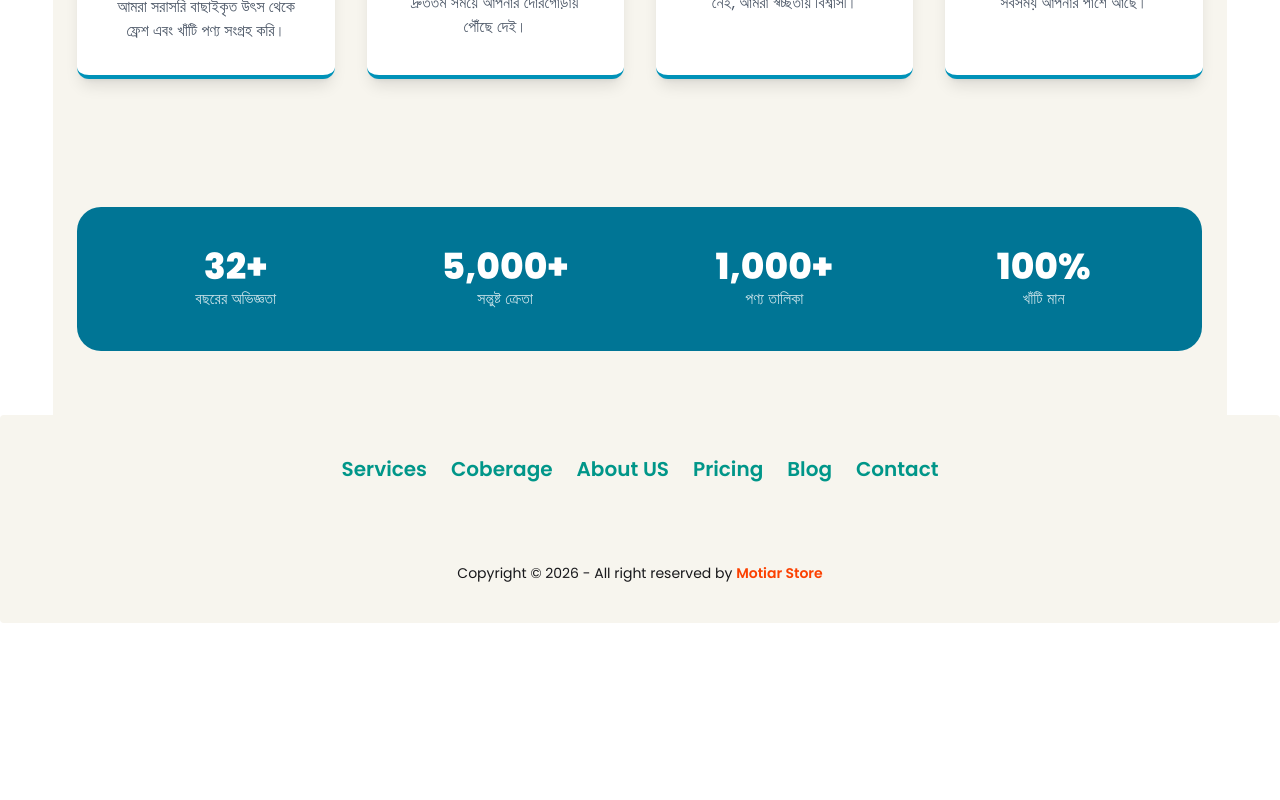
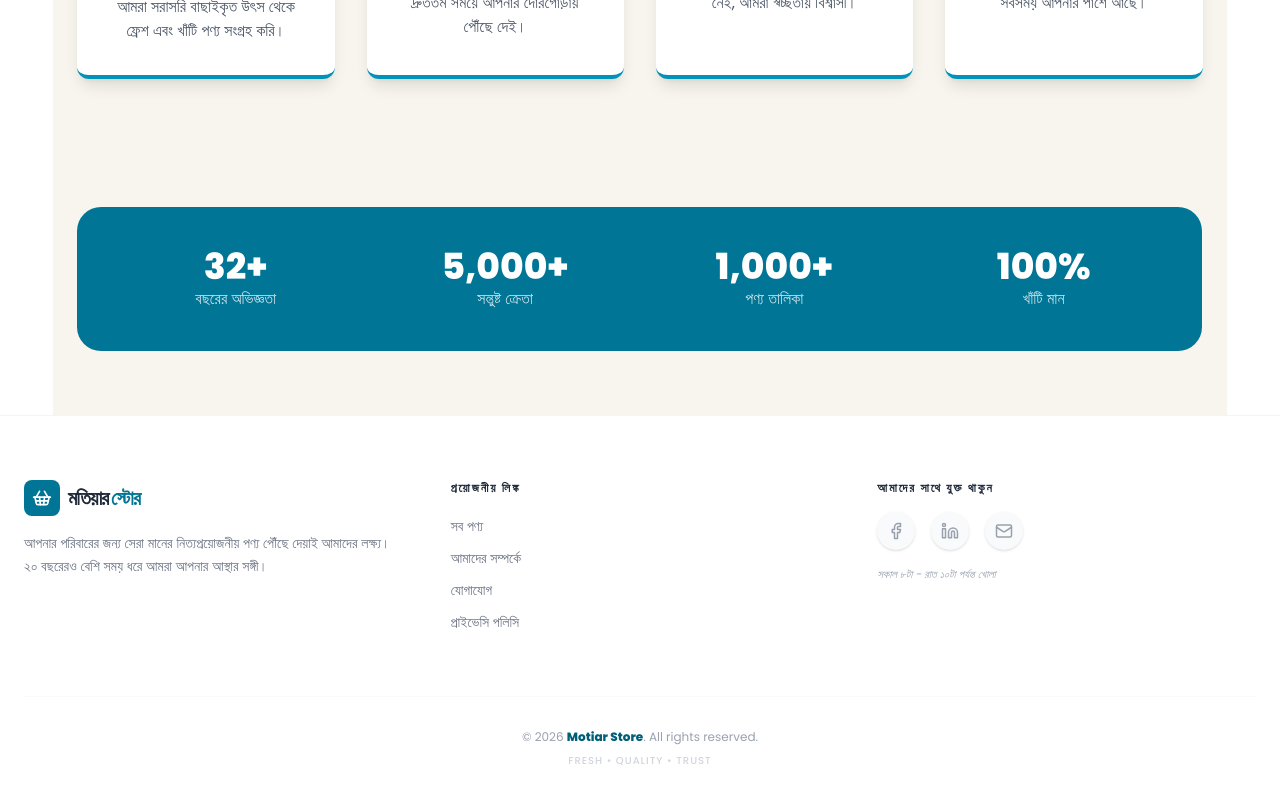
Before and after one commit to mehedihasanshohan/motiar-store-nextjs, a Next.js app: page /About in a window 1280 px wide. Shown: the part 1153-1953 px from the top of the page. Before the commit the page ends 1776 px from the top, so only its background shows below. Built offline with nearby package versions, Linux system fonts and the light colour scheme; no server answers.

Commit message:
update readme.md

```diff
--- a/src/components/layouts/Footer.jsx
+++ b/src/components/layouts/Footer.jsx
@@ -1,31 +1,65 @@
 import React from 'react'
-import Image from 'next/image'
 import Link from 'next/link'
+import { Facebook, Mail, Linkedin, ShoppingBasket, Github } from "lucide-react"
 
-const Footer = () => {
+export const Footer = () => {
   return (
-      <footer className="footer footer-horizontal footer-center bg-base-200 text-base-content rounded p-10">
-        <ul className="text-xl text-teal-600 flex justify-center items-center gap-6 font-semibold px-1">
-          <li><Link href={"/"}>Services</Link></li>
-          <li><Link href={"/"}>Coberage</Link></li>
-          <li><Link href={"/"}>About US</Link></li>
-          <li><Link href={"/"}>Pricing</Link></li>
-          <li><Link href={"/"}>Blog</Link></li>
-          <li><Link href={"/"}>Contact</Link></li>
-        </ul>
-  <nav>
-    <div className="grid grid-flow-col gap-4">
-      {/* <a href='https://www.facebook.com/profile.php?id=100007820023284' target='_blank'><Image className='w-8 h-8' src={fb} alt="" /></a> */}
-      {/* <a href='' target='_blank'><Image className='w-8 h-8' src={gmail} alt="" /></a> */}
-      {/* <a href='https://github.com/mehedihasanshohan' target='_blank'><Image className='w-8 h-8' src={github} alt="" /></a> */}
-      {/* <a href='https://www.linkedin.com/in/mehedihasanshohan/' target='_blank'><Image className='w-8 h-8' src={linkedin} alt="" /></a> */}
-    </div>
-  </nav>
-  <aside>
-    <p>Copyright © {new Date().getFullYear()} - All right reserved by <span className='text-primary font-semibold'>Motiar Store</span></p>
-  </aside>
-</footer>
+    <footer className="bg-white border-t border-gray-100 pt-16 pb-8 px-6">
+      <div className="max-w-7xl mx-auto grid grid-cols-1 md:grid-cols-3 gap-12 text-center md:text-left">
+
+        {/* কলাম ১: ব্র্যান্ড ও স্লোগান */}
+        <div className="flex flex-col items-center md:items-start">
+          <div className="flex items-center gap-2 mb-4 group">
+            <div className="bg-cyan-700 p-2 rounded-lg text-white">
+              <ShoppingBasket size={20} />
+            </div>
+            <h2 className="text-xl font-black text-gray-800 uppercase tracking-tighter">
+              মতিয়ার <span className="text-cyan-700">স্টোর</span>
+            </h2>
+          </div>
+          <p className="text-gray-500 text-sm leading-relaxed max-w-sm">
+            আপনার পরিবারের জন্য সেরা মানের নিত্যপ্রয়োজনীয় পণ্য পৌঁছে দেয়াই আমাদের লক্ষ্য। ২০ বছরেরও বেশি সময় ধরে আমরা আপনার আস্থার সঙ্গী।
+          </p>
+        </div>
+
+        {/* কলাম ২: কুইক লিঙ্কস */}
+        <div className="flex flex-col gap-3">
+          <h3 className="font-bold text-gray-800 uppercase text-xs tracking-[2px] mb-2">প্রয়োজনীয় লিঙ্ক</h3>
+          <Link href="/products" className="text-gray-500 hover:text-cyan-700 text-sm transition-colors font-medium">সব পণ্য</Link>
+          <Link href="/about" className="text-gray-500 hover:text-cyan-700 text-sm transition-colors font-medium">আমাদের সম্পর্কে</Link>
+          <Link href="/contact" className="text-gray-500 hover:text-cyan-700 text-sm transition-colors font-medium">যোগাযোগ</Link>
+          <Link href="/privacy" className="text-gray-500 hover:text-cyan-700 text-sm transition-colors font-medium">প্রাইভেসি পলিসি</Link>
+        </div>
+
+        {/* কলাম ৩: সোশ্যাল মিডিয়া ও কানেক্ট */}
+        <div className="flex flex-col items-center md:items-start">
+          <h3 className="font-bold text-gray-800 uppercase text-xs tracking-[2px] mb-4">আমাদের সাথে যুক্ত থাকুন</h3>
+          <div className="flex gap-4">
+            <a href="https://facebook.com" target="_blank" className="p-2.5 bg-gray-50 rounded-full text-gray-400 hover:bg-cyan-700 hover:text-white transition-all shadow-sm">
+              <Facebook size={18} />
+            </a>
+            <a href="https://linkedin.com" target="_blank" className="p-2.5 bg-gray-50 rounded-full text-gray-400 hover:bg-cyan-700 hover:text-white transition-all shadow-sm">
+              <Linkedin size={18} />
+            </a>
+            <a href="mailto:info@motiarstore.com" className="p-2.5 bg-gray-50 rounded-full text-gray-400 hover:bg-cyan-700 hover:text-white transition-all shadow-sm">
+              <Mail size={18} />
+            </a>
+          </div>
+          <p className="mt-4 text-[11px] text-gray-400 italic">সকাল ৮টা - রাত ১০টা পর্যন্ত খোলা</p>
+        </div>
+      </div>
+
+      {/* কপিরাইট অংশ */}
+      <div className="mt-16 pt-8 border-t border-gray-50 text-center flex flex-col items-center gap-2">
+        <p className="text-gray-400 text-xs">
+          © {new Date().getFullYear()} <span className="font-bold text-cyan-800">Motiar Store</span>. All rights reserved.
+        </p>
+        <p className="text-[10px] text-gray-300 uppercase tracking-widest font-medium">
+          Fresh • Quality • Trust
+        </p>
+      </div>
+    </footer>
   )
 }
 
-export default Footer
+export default Footer;
```
Also changed, not shown: 1 other file (tests, documents, lock files or other folders).
